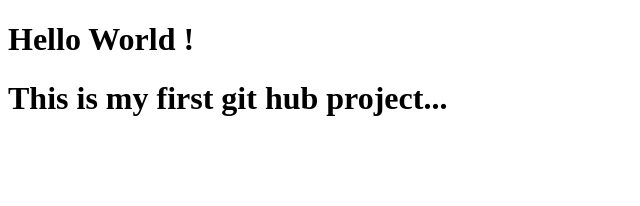
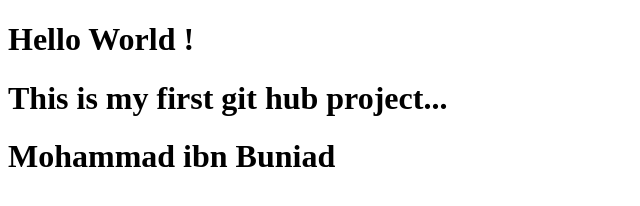
Before and after one commit to buniad91/my-first-website, a plain HTML site: page my-first-website/index.html in a window 1280 px wide. Shown: the whole page, without its empty margins (0-640 px from the left). Drawn offline with Linux system fonts and the light colour scheme.

Commit message:
first commit

```diff
--- a/my-first-website/index.html
+++ b/my-first-website/index.html
@@ -8,5 +8,7 @@
 <body>
     <h1>Hello World !</h1>
     <h1>This is my first git hub project...</h1>
+
+    <h1>Mohammad ibn Buniad</h1>
 </body>
 </html>
```
